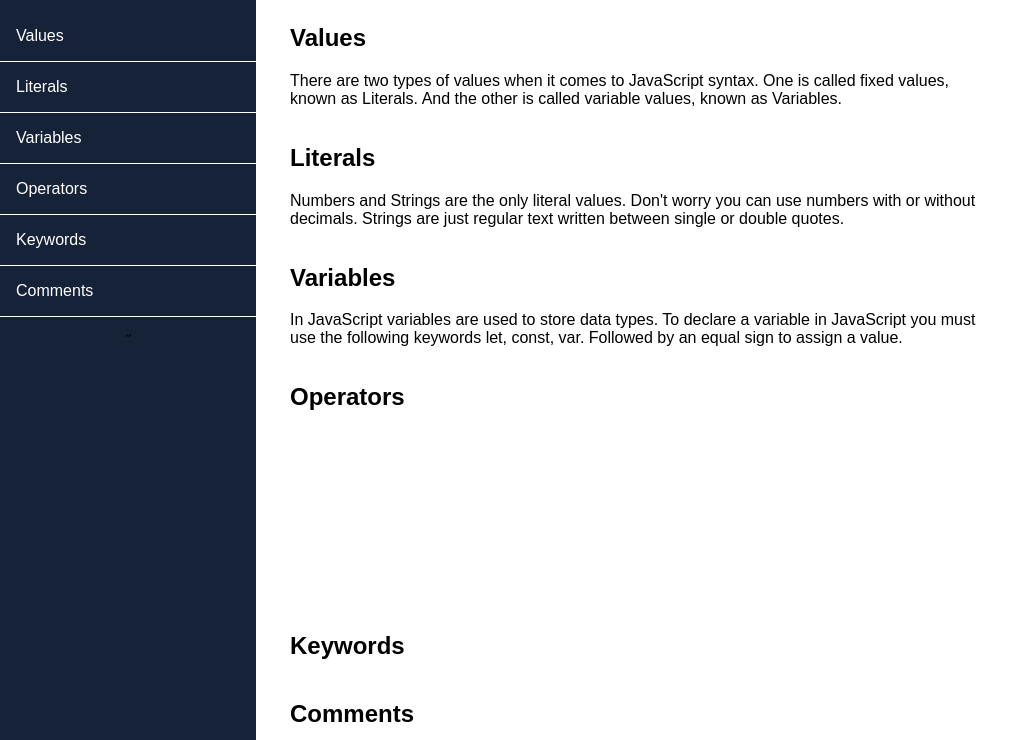
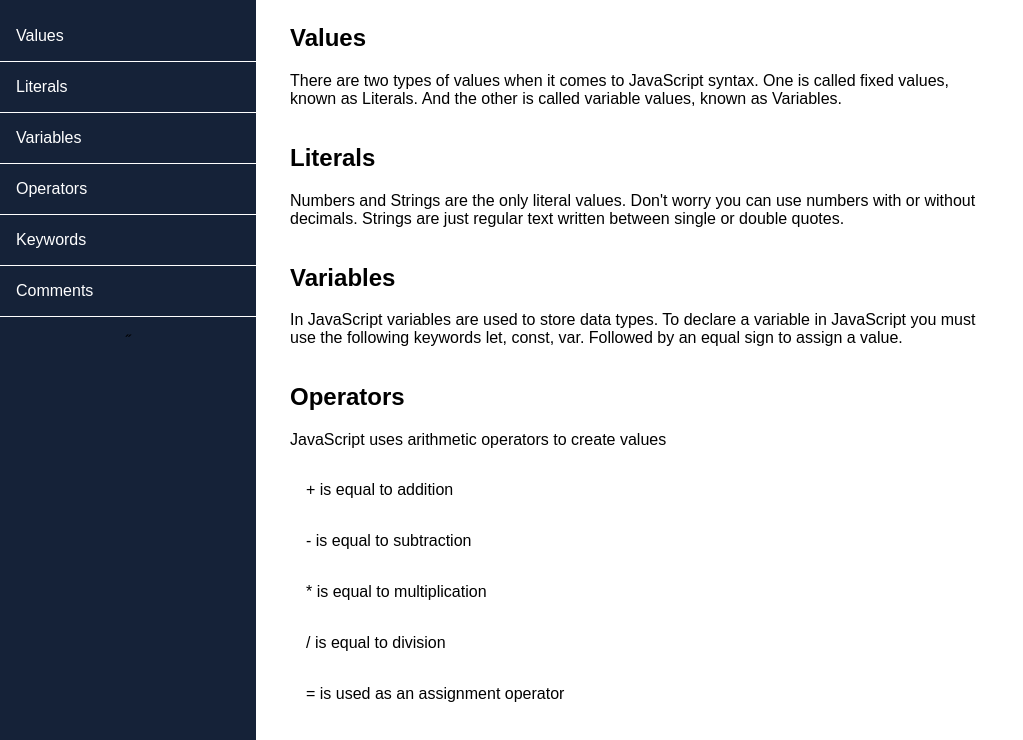
Before and after one commit to ipeavy/javascriptDoucmentation, a plain HTML site: page src/index.html in a window 1280 px wide. Shown: the part 60-800 px from the top of the page, without its empty margins (0-1023 px from the left). Drawn offline with Linux system fonts and the light colour scheme; a script that the page names is missing; a web font is replaced by a local one.

Commit message:
added p tags to keyword section

```diff
--- a/src/index.html
+++ b/src/index.html
@@ -59,21 +59,24 @@
                 <section id="" class="main-section">
                     <h2>Variables</h2>
                     <p>In JavaScript variables are used to store data types. To declare a variable in JavaScript you
-                        must use the following keywords let, const, var. Followed by an equal sign to assign a value.</p>
+                        must use the following keywords let, const, var. Followed by an equal sign to assign a value.
+                    </p>
                 </section>
                 <section id="" class="main-section">
                     <h2>Operators</h2>
-                    <p></p>
+                    <p>JavaScript uses arithmetic operators to create values</p>
                     <ul>
-                        <li></li>
-                        <li></li>
-                        <li></li>
-                        <li></li>
-                        <li></li>
+                        <li>+ is equal to addition</li>
+                        <li>- is equal to subtraction </li>
+                        <li>* is equal to multiplication</li>
+                        <li>/ is equal to division</li>
+                        <li>= is used as an assignment operator</li>
                     </ul>
                 </section>
                 <section id="" class="main-section">
                     <h2>Keywords</h2>
+                    <p>Keywords are retained words that are apart of the JavaScript language. Some we already talked
+                        about like let, const and var.</p>
                 </section>
                 <section id="" class="main-section">
                     <h2>Comments</h2>
```
